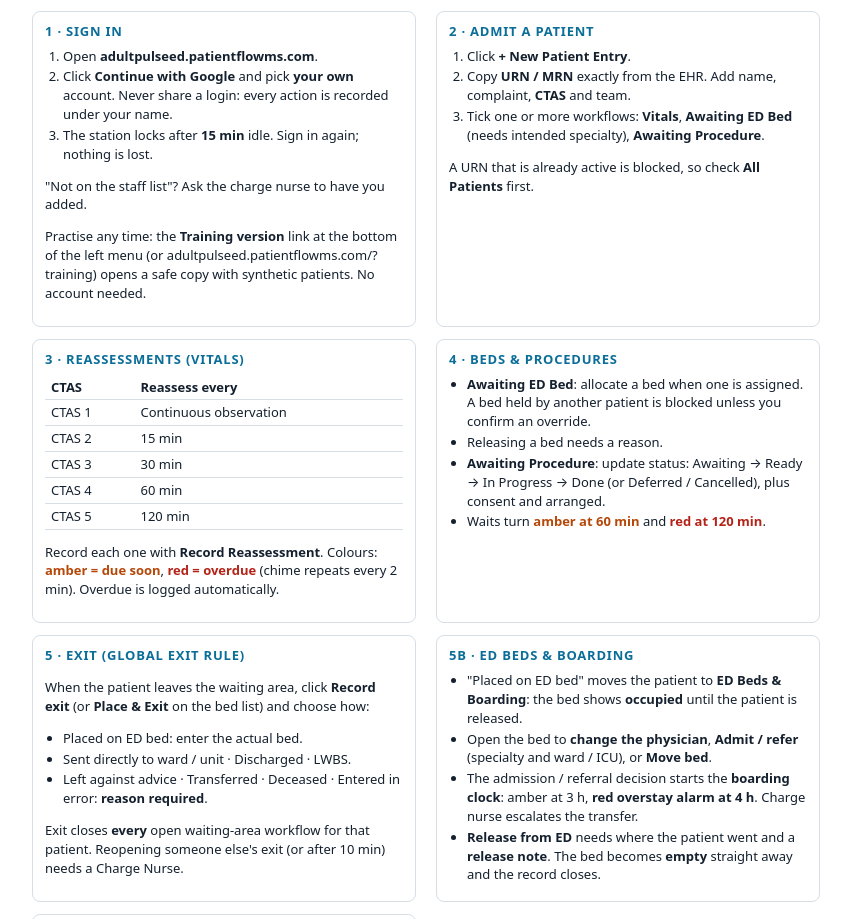
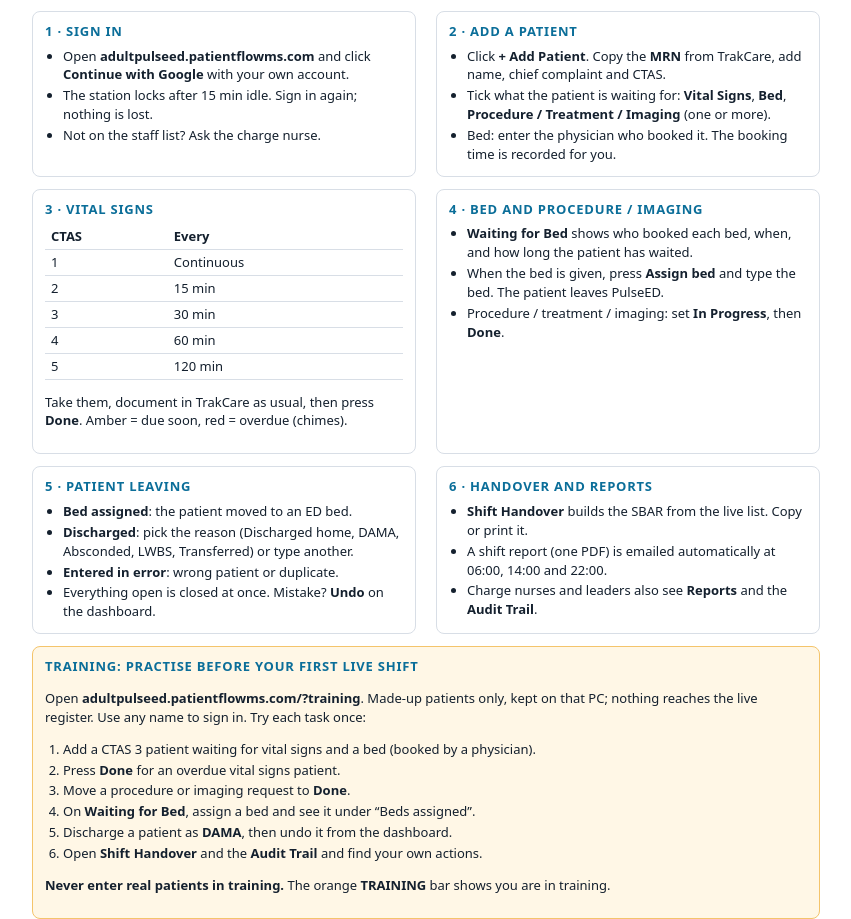
Before and after one commit to swsaulat/adultpulseed, a plain HTML site: page quick-guide.html in a window 1280 px wide. Shown: the part 88-1007 px from the top of the page, without its empty margins (214-1065 px from the left). Drawn offline with Linux system fonts and the light colour scheme.

Commit message:
Release 20261109r: PulseED Reassessment Area

```diff
--- a/quick-guide.html
+++ b/quick-guide.html
@@ -3,7 +3,7 @@
 <head>
 <meta charset="utf-8">
 <meta name="viewport" content="width=device-width, initial-scale=1">
-<title>PulseED Quick Guide</title>
+<title>PulseED Reassessment Area · Quick Guide</title>
 <style>
   :root { --ink: #14202e; --muted: #5a6878; --line: #d8dee6; --bg: #ffffff; --accent: #0b6e99; --red: #b42318; --amber: #b54708; --green: #067647; }
   * { box-sizing: border-box; }
@@ -33,102 +33,69 @@
 <body>
 <div class="page">
   <header>
-    <div><h1>PulseED · Quick Guide</h1><p>ED Reassessment &amp; Flow Station: keep one copy at every station</p></div>
+    <div><h1>PulseED · Quick Guide</h1><p>Reassessment Area Management System: keep one copy at the station</p></div>
     <p class="links">Live: <b>adultpulseed.patientflowms.com</b><br>Training: <b>adultpulseed.patientflowms.com/?training</b></p>
   </header>
 
   <div class="grid">
     <section>
       <h2>1 · Sign in</h2>
-      <ol>
-        <li>Open <b>adultpulseed.patientflowms.com</b>.</li>
-        <li>Click <b>Continue with Google</b> and pick <b>your own</b> account. Never share a login: every action is recorded under your name.</li>
-        <li>The station locks after <b>15 min</b> idle. Sign in again; nothing is lost.</li>
-      </ol>
-      <p>"Not on the staff list"? Ask the charge nurse to have you added.</p>
-      <p>Practise any time: the <b>Training version</b> link at the bottom of the left menu (or adultpulseed.patientflowms.com/?training) opens a safe copy with synthetic patients. No account needed.</p>
-    </section>
-
-    <section>
-      <h2>2 · Admit a patient</h2>
-      <ol>
-        <li>Click <b>+ New Patient Entry</b>.</li>
-        <li>Copy <b>URN / MRN</b> exactly from the EHR. Add name, complaint, <b>CTAS</b> and team.</li>
-        <li>Tick one or more workflows: <b>Vitals</b>, <b>Awaiting ED Bed</b> (needs intended specialty), <b>Awaiting Procedure</b>.</li>
-      </ol>
-      <p>A URN that is already active is blocked, so check <b>All Patients</b> first.</p>
-    </section>
-
-    <section>
-      <h2>3 · Reassessments (Vitals)</h2>
-      <table>
-        <tr><th>CTAS</th><th>Reassess every</th></tr>
-        <tr><td>CTAS 1</td><td>Continuous observation</td></tr>
-        <tr><td>CTAS 2</td><td>15 min</td></tr>
-        <tr><td>CTAS 3</td><td>30 min</td></tr>
-        <tr><td>CTAS 4</td><td>60 min</td></tr>
-        <tr><td>CTAS 5</td><td>120 min</td></tr>
-      </table>
-      <p>Record each one with <b>Record Reassessment</b>. Colours: <span class="amber">amber = due soon</span>, <span class="red">red = overdue</span> (chime repeats every 2 min). Overdue is logged automatically.</p>
-    </section>
-
-    <section>
-      <h2>4 · Beds &amp; procedures</h2>
       <ul>
-        <li><b>Awaiting ED Bed</b>: allocate a bed when one is assigned. A bed held by another patient is blocked unless you confirm an override.</li>
-        <li>Releasing a bed needs a reason.</li>
-        <li><b>Awaiting Procedure</b>: update status: Awaiting → Ready → In Progress → Done (or Deferred / Cancelled), plus consent and arranged.</li>
-        <li>Waits turn <span class="amber">amber at 60 min</span> and <span class="red">red at 120 min</span>.</li>
+        <li>Open <b>adultpulseed.patientflowms.com</b> and click <b>Continue with Google</b> with your own account.</li>
+        <li>The station locks after 15 min idle. Sign in again; nothing is lost.</li>
+        <li>Not on the staff list? Ask the charge nurse.</li>
       </ul>
     </section>
-
     <section>
-      <h2>5 · Exit (Global Exit Rule)</h2>
-      <p>When the patient leaves the waiting area, click <b>Record exit</b> (or <b>Place &amp; Exit</b> on the bed list) and choose how:</p>
+      <h2>2 · Add a patient</h2>
       <ul>
-        <li>Placed on ED bed: enter the actual bed.</li>
-        <li>Sent directly to ward / unit · Discharged · LWBS.</li>
-        <li>Left against advice · Transferred · Deceased · Entered in error: <b>reason required</b>.</li>
-      </ul>
-      <p>Exit closes <b>every</b> open waiting-area workflow for that patient. Reopening someone else's exit (or after 10 min) needs a Charge Nurse.</p>
-    </section>
-
-    <section>
-      <h2>5b · ED Beds &amp; Boarding</h2>
-      <ul>
-        <li>"Placed on ED bed" moves the patient to <b>ED Beds &amp; Boarding</b>: the bed shows <b>occupied</b> until the patient is released.</li>
-        <li>Open the bed to <b>change the physician</b>, <b>Admit / refer</b> (specialty and ward / ICU), or <b>Move bed</b>.</li>
-        <li>The admission / referral decision starts the <b>boarding clock</b>: amber at 3 h, <b>red overstay alarm at 4 h</b>. Charge nurse escalates the transfer.</li>
-        <li><b>Release from ED</b> needs where the patient went and a <b>release note</b>. The bed becomes <b>empty</b> straight away and the record closes.</li>
+        <li>Click <b>+ Add Patient</b>. Copy the <b>MRN</b> from TrakCare, add name, chief complaint and CTAS.</li>
+        <li>Tick what the patient is waiting for: <b>Vital Signs</b>, <b>Bed</b>, <b>Procedure / Treatment / Imaging</b> (one or more).</li>
+        <li>Bed: enter the physician who booked it. The booking time is recorded for you.</li>
       </ul>
     </section>
-
     <section>
-      <h2>6 · Charge nurses &amp; leaders</h2>
+      <h2>3 · Vital signs</h2>
+      <table><tr><th>CTAS</th><th>Every</th></tr><tr><td>1</td><td>Continuous</td></tr><tr><td>2</td><td>15 min</td></tr><tr><td>3</td><td>30 min</td></tr><tr><td>4</td><td>60 min</td></tr><tr><td>5</td><td>120 min</td></tr></table>
+      <p>Take them, document in TrakCare as usual, then press <b>Done</b>. Amber = due soon, red = overdue (chimes).</p>
+    </section>
+    <section>
+      <h2>4 · Bed and procedure / imaging</h2>
       <ul>
-        <li><b>Shift Handoff (SBAR)</b>: live summary for handover.</li>
-        <li><b>Admin &amp; SPC Analytics</b>: compliance (target 90%), waits, trends.</li>
-        <li><b>Event Audit Trail</b>: who did what, when. Exports are logged too.</li>
-        <li>Shift report email with one PDF arrives at <b>06:00, 14:00 and 22:00</b> (doctors' shifts).</li>
-        <li>On the Main Dashboard, switch the shift view: <b>Doctors · 8 h</b> or <b>Nursing · 12 h</b> (07:00–19:00, 19:00–07:00).</li>
-        <li><b>Settings</b> (Charge Nurse / ED Leader / Admin): intervals, beds, lists.</li>
-        <li><b>Handover PDF</b> (Main Dashboard, shift panel): Charge Nurses for each 12-hour shift; Physician TLs for each 8-hour shift; ED Leaders and Admins for both. Print it for handover.</li>
-        <li>Analytics and the audit trail appear only for Charge Nurses, ED Leaders and Admins. Excel exports and the Google Sheet are for ED Leaders and Admins only.</li>
+        <li><b>Waiting for Bed</b> shows who booked each bed, when, and how long the patient has waited.</li>
+        <li>When the bed is given, press <b>Assign bed</b> and type the bed. The patient leaves PulseED.</li>
+        <li>Procedure / treatment / imaging: set <b>In Progress</b>, then <b>Done</b>.</li>
       </ul>
     </section>
-
+    <section>
+      <h2>5 · Patient leaving</h2>
+      <ul>
+        <li><b>Bed assigned</b>: the patient moved to an ED bed.</li>
+        <li><b>Discharged</b>: pick the reason (Discharged home, DAMA, Absconded, LWBS, Transferred) or type another.</li>
+        <li><b>Entered in error</b>: wrong patient or duplicate.</li>
+        <li>Everything open is closed at once. Mistake? <b>Undo</b> on the dashboard.</li>
+      </ul>
+    </section>
+    <section>
+      <h2>6 · Handover and reports</h2>
+      <ul>
+        <li><b>Shift Handover</b> builds the SBAR from the live list. Copy or print it.</li>
+        <li>A shift report (one PDF) is emailed automatically at 06:00, 14:00 and 22:00.</li>
+        <li>Charge nurses and leaders also see <b>Reports</b> and the <b>Audit Trail</b>.</li>
+      </ul>
+    </section>
     <section class="wide note">
       <h2>Training: practise before your first live shift</h2>
-      <p>Open <b>adultpulseed.patientflowms.com/?training</b>. It is full of synthetic patients and stays on that PC only; nothing reaches the live register. Use any name to sign in. Try each task once:</p>
+      <p>Open <b>adultpulseed.patientflowms.com/?training</b>. Made-up patients only, kept on that PC; nothing reaches the live register. Use any name to sign in. Try each task once:</p>
       <ol>
-        <li>Admit a CTAS 3 patient into Vitals + Awaiting ED Bed.</li>
-        <li>Record a reassessment, then find an overdue patient and reassess them.</li>
-        <li>Allocate a bed, then try to give the same bed to a second patient and read the warning.</li>
-        <li>Move a procedure from Awaiting to Done.</li>
-        <li>Exit a patient as "Placed on ED bed", then on ED Beds: change the physician, admit to a specialty, and release with a note. Check the bed turns empty.</li>
-        <li>Open Shift Handoff (SBAR) and the Event Audit Trail and find your own actions.</li>
+        <li>Add a CTAS 3 patient waiting for vital signs and a bed (booked by a physician).</li>
+        <li>Press <b>Done</b> for an overdue vital signs patient.</li>
+        <li>Move a procedure or imaging request to <b>Done</b>.</li>
+        <li>On <b>Waiting for Bed</b>, assign a bed and see it under “Beds assigned”.</li>
+        <li>Discharge a patient as <b>DAMA</b>, then undo it from the dashboard.</li>
+        <li>Open <b>Shift Handover</b> and the <b>Audit Trail</b> and find your own actions.</li>
       </ol>
-      <p><b>Never enter real patients in training.</b> The orange <b>TRAINING / DEMO MODE</b> bar shows you are in training.</p>
+      <p><b>Never enter real patients in training.</b> The orange <b>TRAINING</b> bar shows you are in training.</p>
     </section>
   </div>
 
```
Also changed, not shown: index.html (+11 -11 lines).
